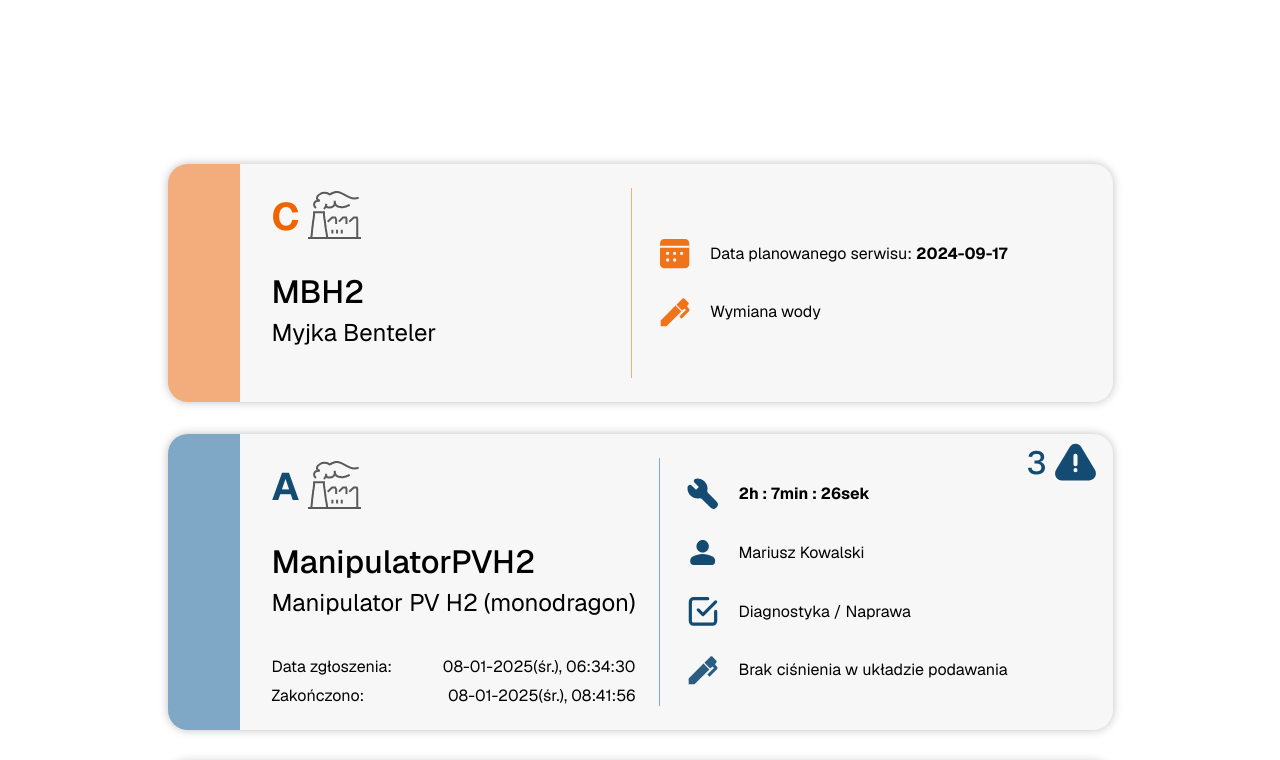
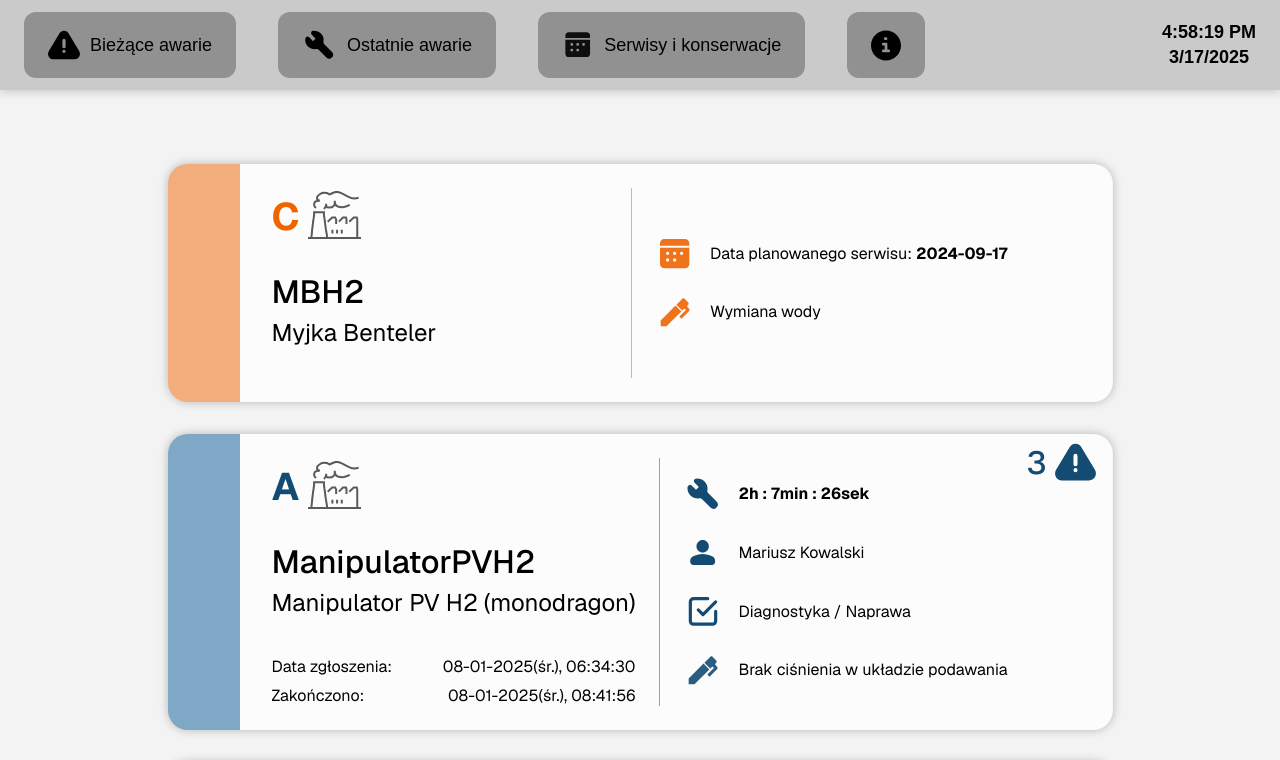
Before and after one commit to WiktoriaCzech/masterThesis, a Next.js app: page / in a window 1280 px wide. Shown: the top 760 px of the page. Built offline with nearby package versions, Linux system fonts and the light colour scheme.

Commit message:
Feat: Navbar component

```diff
--- /dev/null
+++ b/public/svg/InfoSVG.tsx
@@ -0,0 +1,26 @@
+import * as React from "react"
+import { IconSVGProps } from "@/types";
+
+const InfoSVG = ({
+  width = 37,
+  height = 37,
+  color = "#000000",
+  ...props
+}: IconSVGProps) => (
+    <svg
+    xmlns="http://www.w3.org/2000/svg"
+    width={width}
+    height={height}
+    viewBox="0 0 37 37"
+    fill="none"
+    {...props}
+  >
+    <path
+      fill={color}
+      fillRule="evenodd"
+      d="M18.5 0C8.283 0 0 8.283 0 18.5S8.283 37 18.5 37 37 28.717 37 18.5 28.717 0 18.5 0Zm-.84 8.41a1.682 1.682 0 1 0 0 3.363h.84a1.682 1.682 0 0 0 0-3.364h-.84Zm-2.524 6.726a1.682 1.682 0 1 0 0 3.364h1.682v5.046h-1.682a1.682 1.682 0 1 0 0 3.363h6.728a1.682 1.682 0 1 0 0-3.363h-1.682v-6.728a1.682 1.682 0 0 0-1.682-1.682h-3.364Z"
+      clipRule="evenodd"
+    />
+  </svg>
+)
+export default InfoSVG
--- a/src/app/globals.css
+++ b/src/app/globals.css
@@ -17,8 +17,8 @@ body {
 }
 
 body {
-  color: var(--foreground);
-  background: var(--background);
+  color: #000;
+  background-color: #F3F3F3;
   font-family: Arial, Helvetica, sans-serif;
   -webkit-font-smoothing: antialiased;
   -moz-osx-font-smoothing: grayscale;
--- a/src/app/page.tsx
+++ b/src/app/page.tsx
@@ -3,6 +3,7 @@
 import { useMemo } from "react";
 import styles from "./page.module.css";
 import Card from "@/components/card/Card";
+import Navbar from "@/components/navbar/Navbar";
 import calculateTime from "@/utils/calculateTime";
 import useTimeDifference from "@/hooks/useTimeDifference";
 import dateToString from "@/utils/stringToDate";
@@ -68,6 +69,8 @@ export default function Home() {
   };
 
   return (
+    <>
+      <Navbar />
       <div className={styles.page}>
         <main className={styles.main}>
           <Card
@@ -79,5 +82,6 @@ export default function Home() {
           <Card content={data3.content} details={data3.details} type="danger" />
         </main>
       </div>
+    </>
   );
 }
--- a/src/components/card/Card.module.css
+++ b/src/components/card/Card.module.css
@@ -1,5 +1,5 @@
 .cardWrapper {
-  background-color: #f7f7f7;
+  background-color: #FCFCFC;
   border-radius: 1.25rem;
   border: 1px solid #f7f7f7;
   border-left-width: 72px;
--- /dev/null
+++ b/src/components/navbar/Navbar.module.css
@@ -0,0 +1,44 @@
+
+.navWrapper {
+    display: flex;
+    flex-direction: row;
+    justify-content: space-between;
+    align-items: center;
+    background-color: #CACACA;
+    padding: 12px 24px;
+    position: fixed;
+    top:0;
+    left:0;
+    right:0;
+    z-index: 1000;
+    box-shadow: 0px 3px 8px rgba(0, 0, 0, 0.15);
+}
+
+.buttonsWrapper {
+    flex: 1;
+    gap: 42px;
+    display: flex;
+    flex-direction: row;
+}
+
+.button {
+ background-color: #919191;
+ padding: 12px 24px;
+ border-radius: 12px;
+ gap: 10px;
+ display: flex;
+ justify-content: center;
+ align-items: center;
+ cursor: pointer;
+ border: none;
+ font-size: large;
+}
+
+.clock {
+    display: flex;
+    flex-direction: column;
+    align-items: center;
+    gap: 4px;
+    font-size: large;
+    font-weight: 400;
+}
--- /dev/null
+++ b/src/components/navbar/Navbar.tsx
@@ -0,0 +1,43 @@
+import Link from 'next/link';
+import styles from './Navbar.module.css';
+import CalendarSVG from '../../../public/svg/CalendarSVG';
+import DangerSVG from '../../../public/svg/DangerSVG';
+import InfoSVG from '../../../public/svg/InfoSVG';
+import WrenchSVG from '../../../public/svg/WrenchSVG';
+import useCurrentDate from '@/hooks/useCurrentDate';
+import useTimeDifference from '@/hooks/useTimeDifference';
+
+
+function Navbar(){
+
+    const buttonsData = [
+        {icon: <DangerSVG color='#000' width={32}/>, text: 'Bieżące awarie', url: '/current'},
+        {icon: <WrenchSVG color='#000' width={35}/>, text: 'Ostatnie awarie', url: '/latest'},
+        {icon: <CalendarSVG color='#000' width={32}/>, text: 'Serwisy i konserwacje', url: '/mantain'},
+    ];
+
+    const time = useTimeDifference();
+    const today = useCurrentDate();
+
+    return(
+        <nav className={styles.navWrapper}>
+            <div className={styles.buttonsWrapper}>
+                {buttonsData.map((button, index)=> (
+                    <Link key={`nav_button_${index}`} className={styles.button} href={button.url}>
+                        {button.icon}
+                         <span>{button.text}</span>
+                    </Link>
+                ))}
+                <button className={styles.button}>
+                    <InfoSVG color='#000' width={30}/>
+                </button>
+            </div>
+            <div className={styles.clock}>
+                <b>{time}</b>
+                <b>{today.toLocaleDateString()}</b>
+            </div>
+        </nav>
+    )
+};
+
+export default Navbar;
--- /dev/null
+++ b/src/hooks/useCurrentDate.tsx
@@ -0,0 +1,22 @@
+"use client";
+
+import { useEffect, useState } from "react";
+
+export default function useCurrentDate(){
+
+    const [currentDate, setCurrentDate] = useState(new Date());
+
+    useEffect(() => {
+        const now = new Date();
+        const nextDay = new Date(now);
+        nextDay.setHours(24,0,0,0);
+
+        const timeUntilMidnight = nextDay.getTime() - now.getTime();
+
+        const timer = setTimeout(() => setCurrentDate(new Date()), timeUntilMidnight);
+
+        return () => clearTimeout(timer);
+    }, [currentDate]);
+
+    return currentDate;
+}
--- a/src/hooks/useTimeDifference.tsx
+++ b/src/hooks/useTimeDifference.tsx
@@ -1,8 +1,8 @@
 import { useEffect, useState } from "react";
 import calculateTime from "@/utils/calculateTime";
 
-export default function useTimeDifference(targetDate: Date) {
-  // Start with an empty string to avoid rendering a time difference that uses new Date() during SSR.
+export default function useTimeDifference(targetDate?: Date) {
+  // Start with an empty string to avoid rendering incorrect data during SSR.
   const [timeDifference, setTimeDifference] = useState<string>("");
 
   useEffect(() => {
@@ -10,12 +10,17 @@ export default function useTimeDifference(targetDate: Date) {
 
     function tick() {
       const now = new Date();
-      setTimeDifference(calculateTime(targetDate, now));
+
+      if (targetDate) {
+        setTimeDifference(calculateTime(targetDate, now));
+      } else {
+        setTimeDifference(now.toLocaleTimeString());
+      }
+
       const delay = 1000 - now.getMilliseconds();
       timer = setTimeout(tick, delay);
     }
 
-    // Start the ticking after mount
     tick();
 
     return () => clearTimeout(timer);
```
Lines whose indentation alone changed are shown as unchanged.
